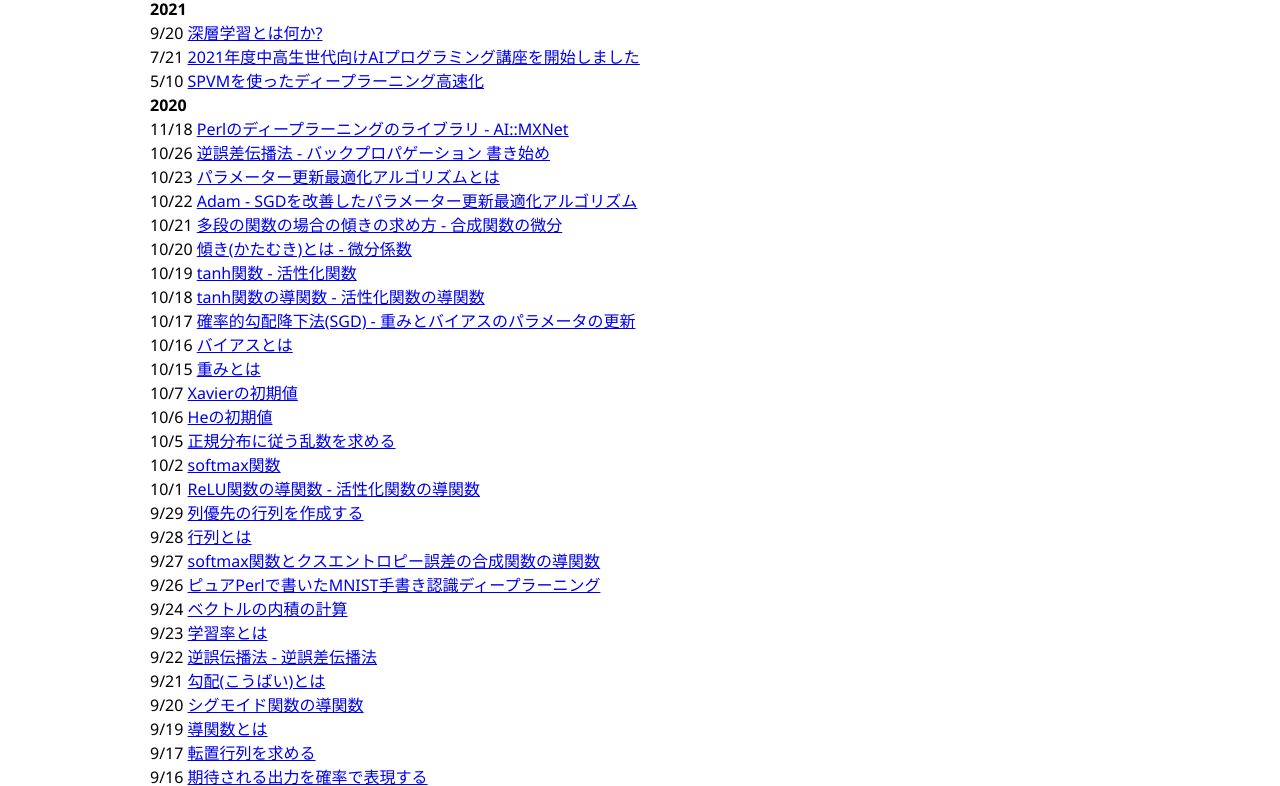
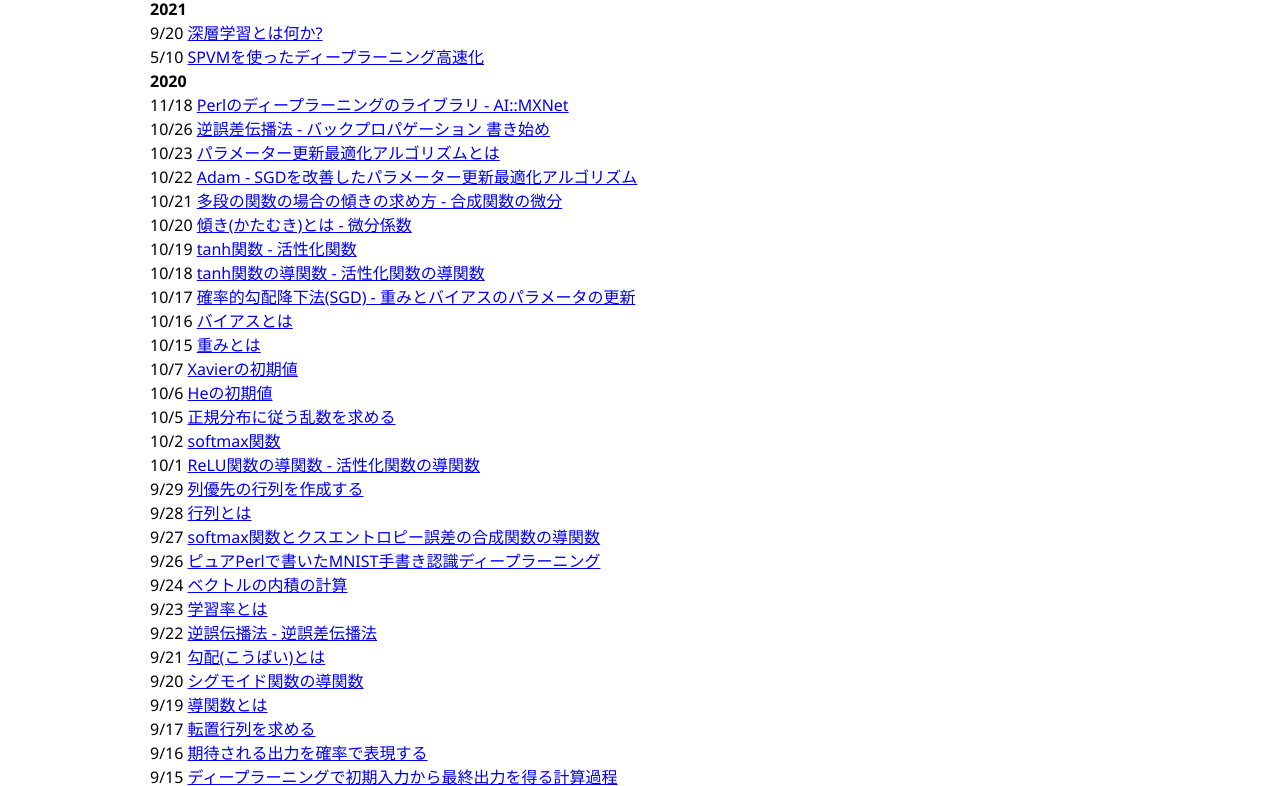
Before and after one commit to yuki-kimoto/perlzemideeplearning-public, a plain HTML site: page list.html in a window 1280 px wide. Shown: the part 120-906 px from the top of the page. Drawn offline with Linux system fonts and the light colour scheme.

Commit message:
"Published by Giblog at 2021-12-02 14:16:52"

```diff
--- a/list.html
+++ b/list.html
@@ -68,9 +68,6 @@
   </li>
   <li style="list-style:none">
     9/20 <a href="/blog/20210920074017.html">深層学習とは何か?</a>
-  </li>
-  <li style="list-style:none">
-    7/21 <a href="/blog/20210721085555.html">2021年度中高生世代向けAIプログラミング講座を開始しました</a>
   </li>
   <li style="list-style:none">
     5/10 <a href="/blog/20210510142804.html">SPVMを使ったディープラーニング高速化</a>
```
